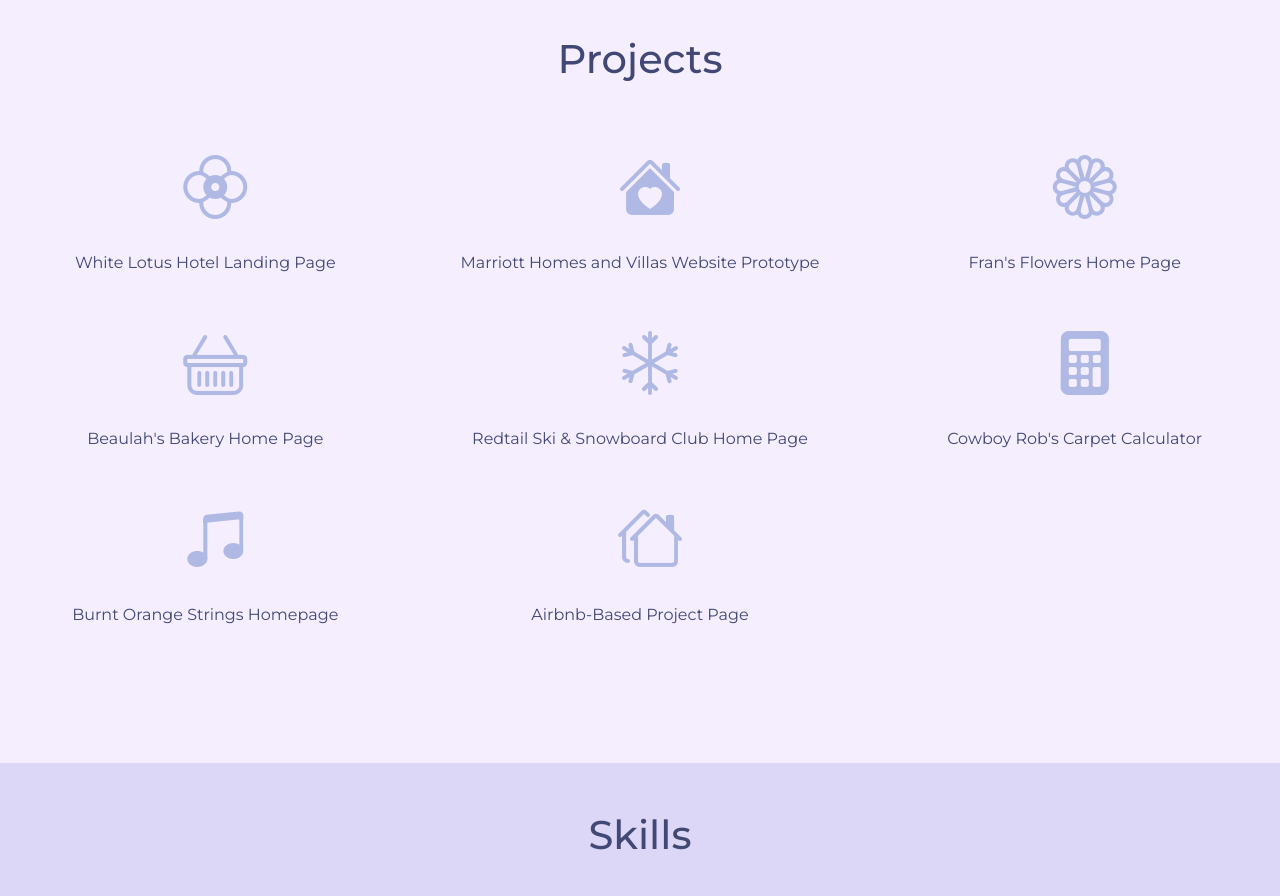
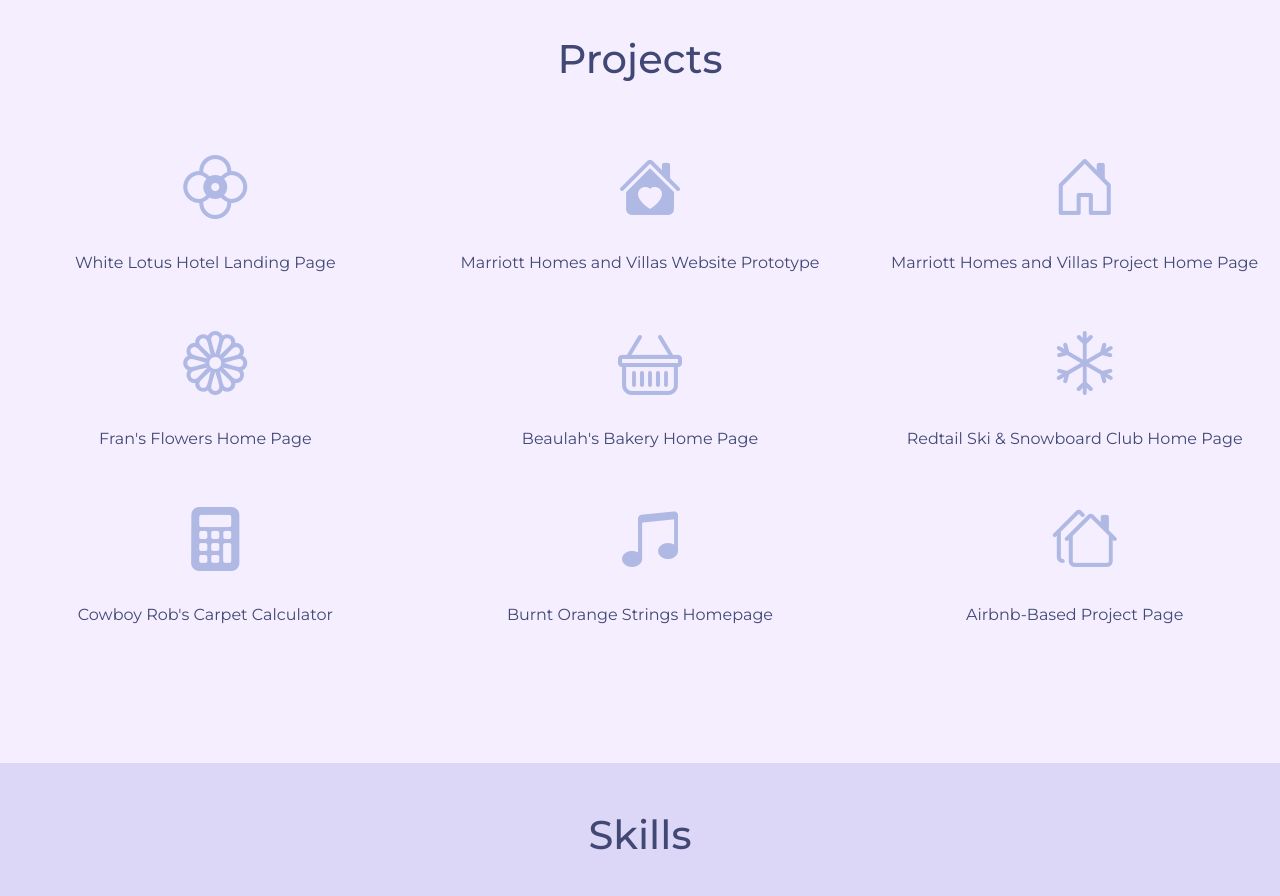
Before and after one commit to averystjohn/Avery-St.-John-UXD-Portfolio-Website, a plain HTML site: page index.html in a window 1280 px wide. Shown: the part 1420-2316 px from the top of the page. Drawn offline with nearby package versions, Linux system fonts and the light colour scheme; a web font is replaced by a local one.

Commit message:
Update index.html

```diff
--- a/index.html
+++ b/index.html
@@ -70,9 +70,15 @@
         </div>
         <div class="col-sm-12 col-md-6 col-lg-4 mb-2">
           <a href="https://www.figma.com/design/ppjaeYjkCiPIhJmkfCmJl2/Prototype-Marriott?node-id=0-1&t=3EIBnyMSbWJBqjQk-1" aria-label="Marriott Homes and Villas Prototype link.">
-            <i class="bi-house-heart-fill" aria-label="Marriott Homes and Villas icon."></i>
+            <i class="bi-house-heart-fill" aria-label="House with heart icon."></i>
           </a>
           <p>Marriott Homes and Villas Website Prototype</p>
+        </div>
+        <div class="col-sm-12 col-md-6 col-lg-4 mb-2">
+          <a href="https://averystjohn.github.io/Marriot-Homes-and-Villas/" aria-label="Marriot Homes and Villas Project Website link.">
+            <i class="bi bi-house-door" aria-label="House with door icon."></i>
+          </a>
+          <p>Marriott Homes and Villas Project Home Page</p>
         </div>
         <div class="col-sm-12 col-md-6 col-lg-4 mb-2">
           <a href="https://averystjohn.github.io/Fran-s-Flowers/" aria-label="Fran's Flowers Website link.">
```
